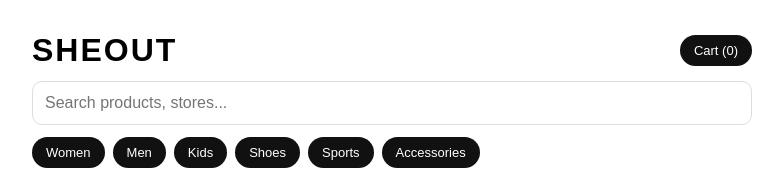
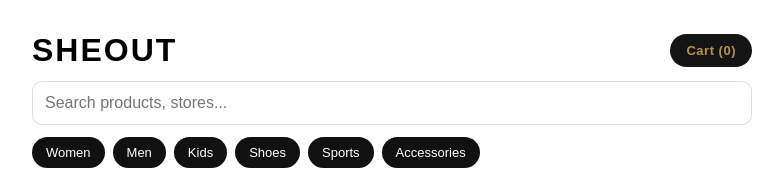
Before and after one commit to mahmoudalgazawi99-bot/Sheout, a Next.js app: page / in a window 1280 px wide. Shown: the top 170 px of the page, without its empty margins (248-1031 px from the left). Built offline with nearby package versions, Linux system fonts and the light colour scheme; no server answers; the database is empty.

Commit message:
Refactor CartLink styles with theme integration
Updated CartLink component styles to use theme variables.

```diff
--- a/components/CartLink.js
+++ b/components/CartLink.js
@@ -3,6 +3,7 @@
 import Link from 'next/link';
 import { useEffect, useState } from 'react';
 import { getCart } from '@/lib/cart';
+import { theme } from '@/lib/theme';
 
 export default function CartLink() {
   const [count, setCount] = useState(0);
@@ -21,7 +22,17 @@ export default function CartLink() {
   return (
     <Link
       href="/cart"
-      style={{ background: '#111', color: '#fff', padding: '8px 14px', borderRadius: 20, fontSize: 13, textDecoration: 'none', whiteSpace: 'nowrap' }}
+      style={{
+        background: theme.ink,
+        color: theme.gold,
+        padding: '9px 16px',
+        borderRadius: 999,
+        fontSize: 13,
+        fontWeight: 600,
+        letterSpacing: 0.5,
+        textDecoration: 'none',
+        whiteSpace: 'nowrap',
+      }}
     >
       Cart ({count})
     </Link>
```
